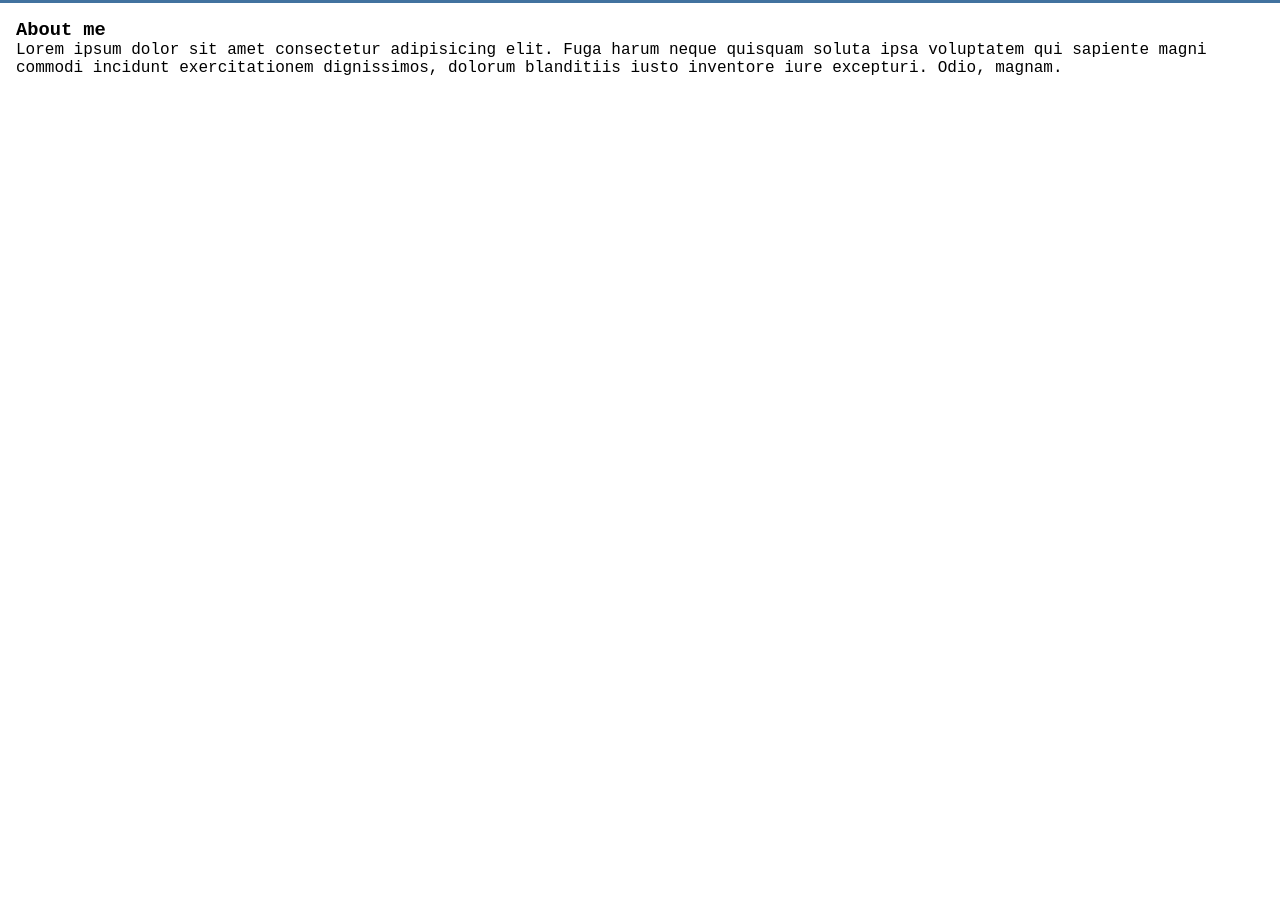
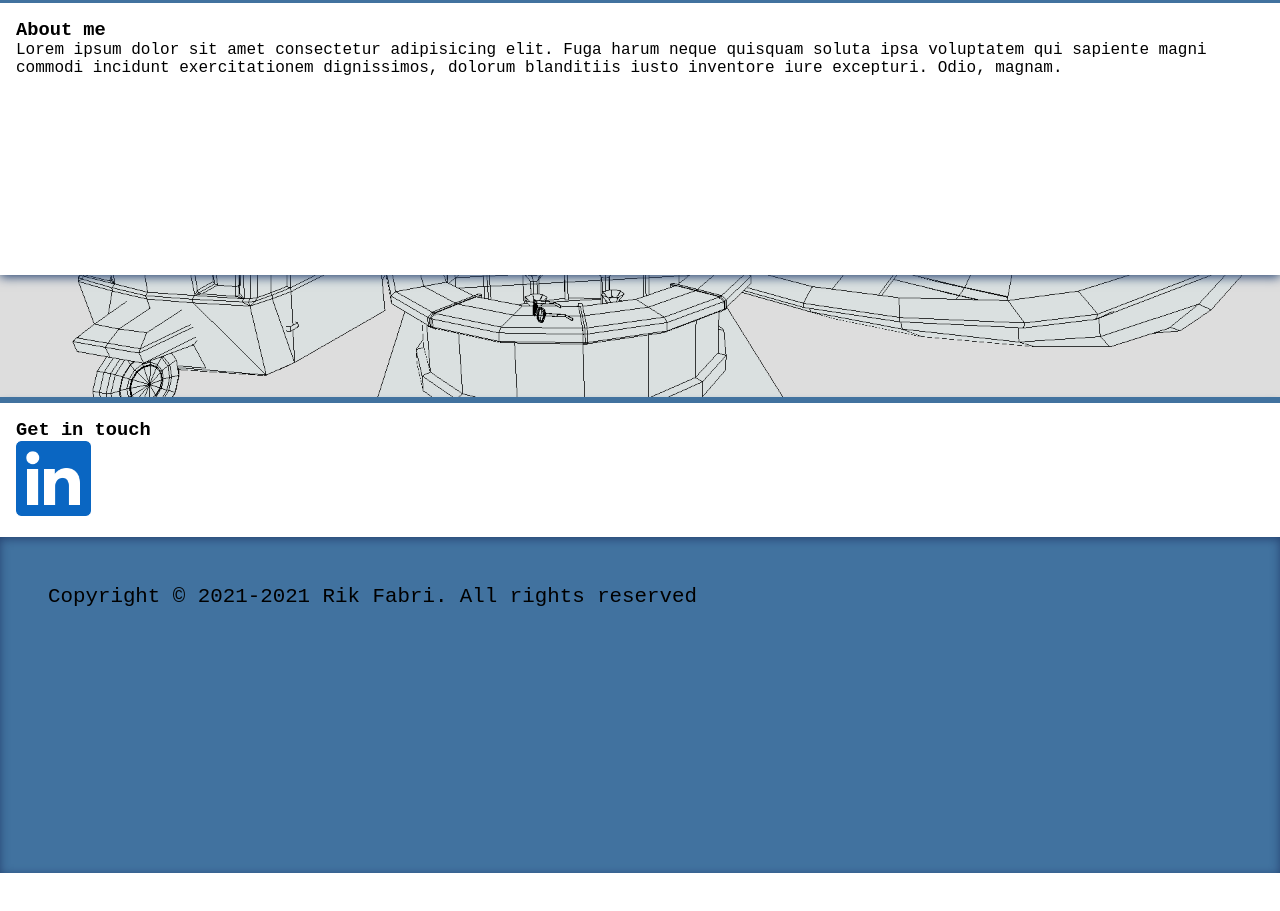
Before and after one commit to RikFabri/RikFabri.github.io, a plain HTML site: page index.html in a window 1280 px wide. Shown: the part 637-1548 px from the top of the page. After the commit the page ends 1510 px from the top, so only its background shows below. Drawn offline with Linux system fonts and the light colour scheme.

Commit message:
Added footer and new section

```diff
--- a/css/main.css
+++ b/css/main.css
@@ -27,8 +27,6 @@ body, html {
     background-position: center;
     background-repeat: no-repeat;
     background-size: cover;
-
-    padding-top: 30vh;
 }
 
 .header {
@@ -38,7 +36,7 @@ body, html {
 .container {
     background-color: white;
     padding: 1rem;
-    box-shadow: 0px -6px var(--accent-colour), 2px 2px 10px var(--important-colour);
+    box-shadow: 0px -6px var(--accent-colour), 0px 2px 10px var(--important-colour);
 }
 
 .navbar {
@@ -52,7 +50,6 @@ body, html {
     text-decoration: none;
     color: var(--important-colour);
     font-size: 1.2rem;
-    font-weight: 110%;
 }
 
 .navbar a:nth-child(even) {
@@ -67,3 +64,15 @@ body, html {
     visibility: hidden;
     bottom: 8rem;
 }
+
+footer {
+    font-size: 1.3rem;
+    padding: 3rem;
+    height: 30vh;
+    background-color: var(--accent-colour);
+    box-shadow: 0px 2px 10px var(--important-colour) inset;
+}
+
+.ContactLogo {
+    width: 6%;
+}
--- a/index.html
+++ b/index.html
@@ -10,10 +10,10 @@
     <body>
 		<div class="navbar container">
 			<a href="#AboutMe">About me</a>
-			<a href="#about">Resume</a>
+			<a href="#Contact">Contact</a>
 			<a href="#about">Something</a>
 		</div>
-		<div class="parallax">
+		<div class="parallax" style="padding-top: 30vh;">
 			<header>
 				<div class="header container">
 					<h1>I'm Rik</h1>
@@ -21,11 +21,30 @@
 				</div>
 			</header>
 		</div>
-		<div class="container" style="height: 200vh;">
-			<div id="AboutMe" class="jumpAnchor"></div>
-			<h3>About me</h3>
-			<p>Lorem ipsum dolor sit amet consectetur adipisicing elit. Fuga harum neque quisquam soluta ipsa voluptatem qui sapiente magni commodi incidunt exercitationem dignissimos, dolorum blanditiis iusto inventore iure excepturi. Odio, magnam.</p>
+		<div class="parallax" style="background-image: url('Images/PropsWireFrame.png');">
+			<div class="container" style="height: 30vh;">
+				<div id="AboutMe" class="jumpAnchor"></div>
+				<h3>About me</h3>
+				<p>Lorem ipsum dolor sit amet consectetur adipisicing elit. Fuga harum neque quisquam soluta ipsa voluptatem qui sapiente magni commodi incidunt exercitationem dignissimos, dolorum blanditiis iusto inventore iure excepturi. Odio, magnam.</p>
+			</div>
 		</div>
+		<div class="container">
+			<h3>Get in touch</h3>
+			<a href="https://www.linkedin.com/in/rik-fabri-4079221a3">
+				<img src="Images/LinkedIn.png" alt="linked in logo" class="ContactLogo">
+			</a>
+		</div>
+		<footer>
+			<div>
+				<p>
+					Copyright &copy 2021-<span id="year">2021</span> Rik Fabri. All rights reserved
+				</p>
+			</div>
+		</footer>
 
+		<!-- Display current year in copyright notice -->
+		<script>
+			document.getElementById("year").innerHTML = new Date().getUTCFullYear();
+		</script>
     </body>
 </html>
```
Also changed, not shown: Images/LinkedIn.png (added), Images/PropsWireFrame.png (added).
